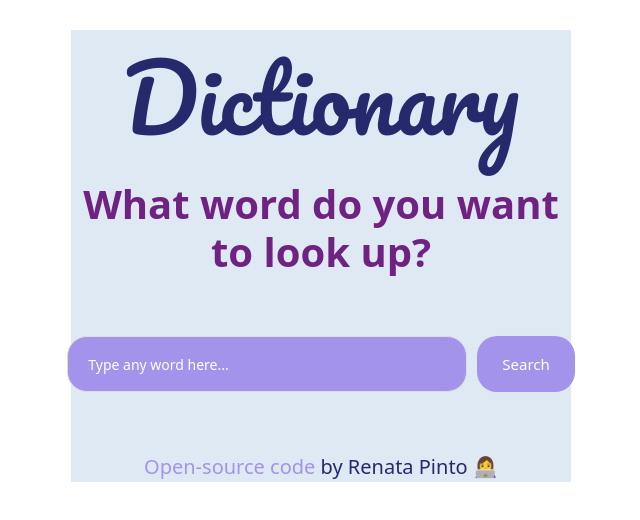
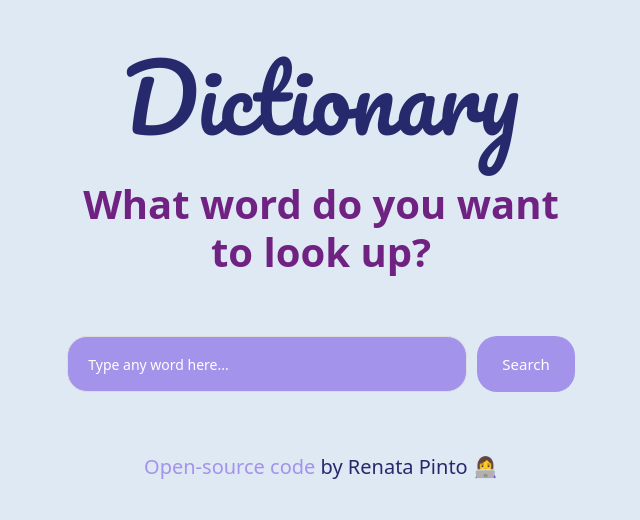
Before and after one commit to renatacdp/dictionary-project-react, a React (Create React App) app: page / in a window 1280 px wide. Shown: the top 520 px of the page, without its empty margins (319-959 px from the left). Built offline with nearby package versions, Linux system fonts and the light colour scheme.

Commit message:
Applied background color

```diff
--- a/src/index.css
+++ b/src/index.css
@@ -1,9 +1,6 @@
 body {
   line-height: 1.5;
-}
-
-html {
-  height: 100%;
+  background-color: #dfe9f3;
 }
 
 code {
```
